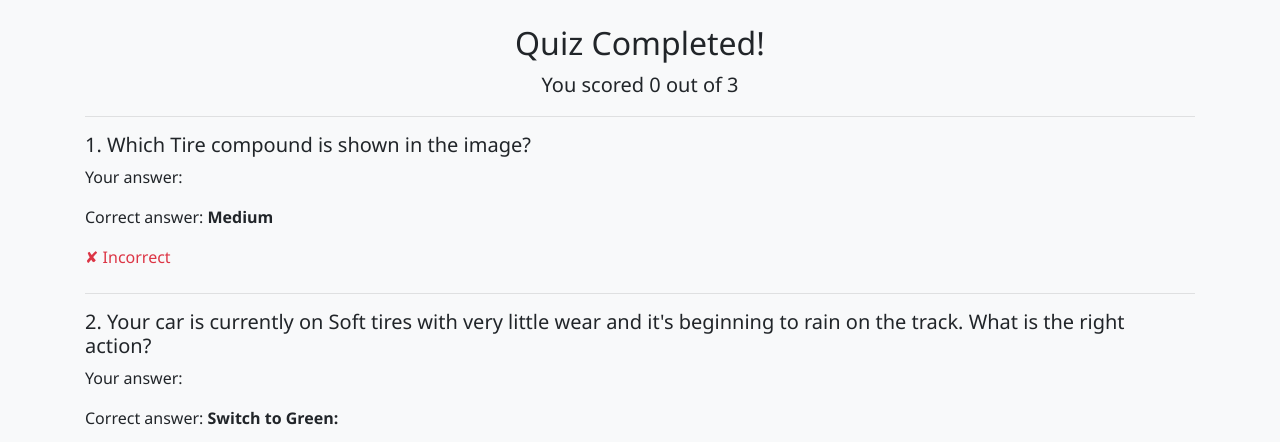
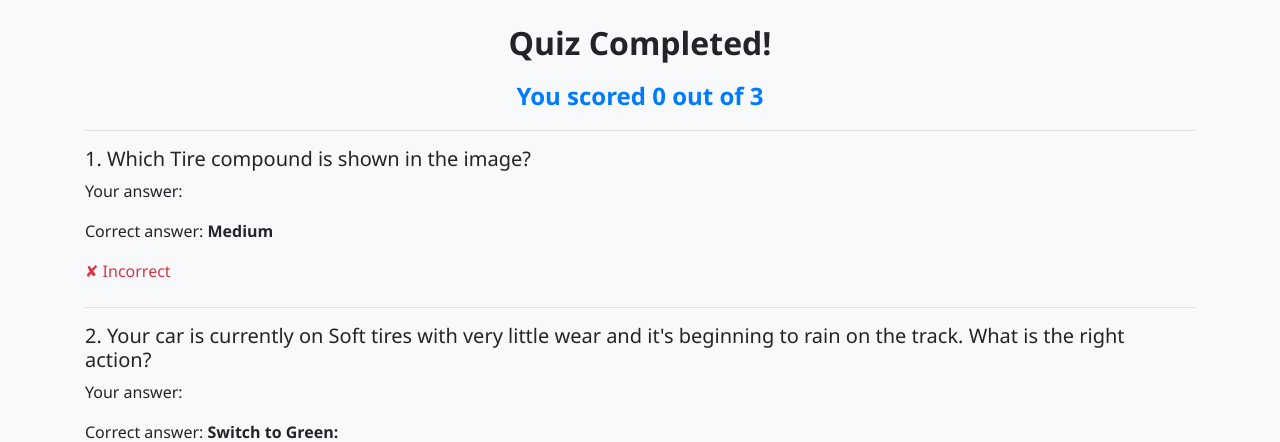
Before and after one commit to n13PAG/CS4170-Project, a Flask app: page /quiz_results in a window 1280 px wide. Shown: the part 56-498 px from the top of the page. Run offline with Flask 3, Linux system fonts and the light colour scheme; some libraries are stand-ins or nearby versions.

Commit message:
quiz summary style changes

```diff
--- a/static/main.css
+++ b/static/main.css
@@ -43,3 +43,10 @@
     border-color: #bd2130 !important;
     color: white;
   }
+
+  /* Styling for the quiz score section */
+  .big-score {
+    font-size: 1.5rem;
+    font-weight: bold;
+    color: #007bff;
+  }
--- a/templates/quiz_results.html
+++ b/templates/quiz_results.html
@@ -3,8 +3,8 @@
 
 {% block content %}
 <div class="text-center">
-    <h2>Quiz Completed!</h2>
-    <p class="lead">You scored {{ score }} out of {{ total }}</p>
+    <h2><strong>Quiz Completed!</strong></h2>
+    <p class="lead big-score mt-3">You scored {{ score }} out of {{ total }}</p>
 </div>
 
 <hr>
```
